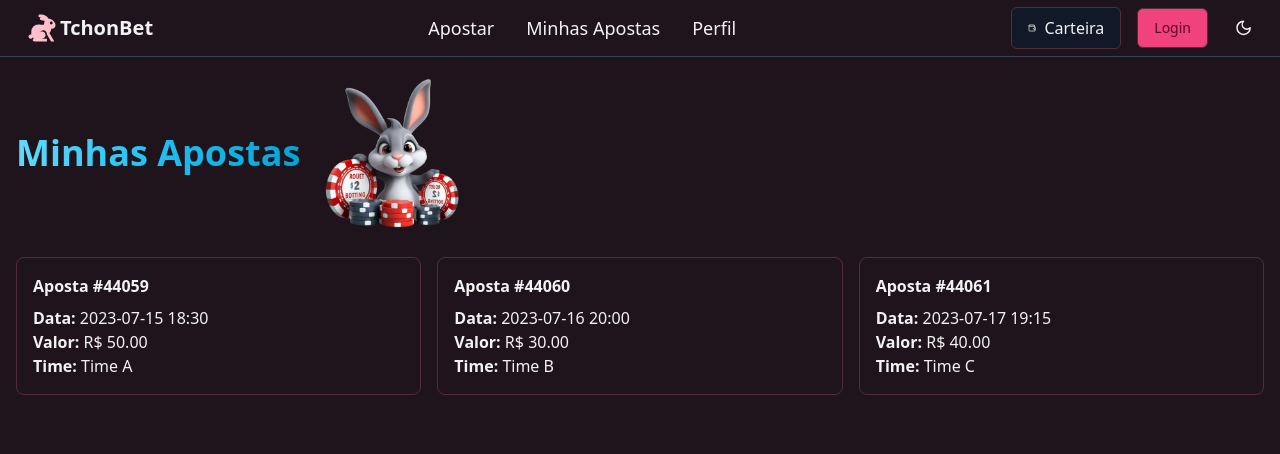
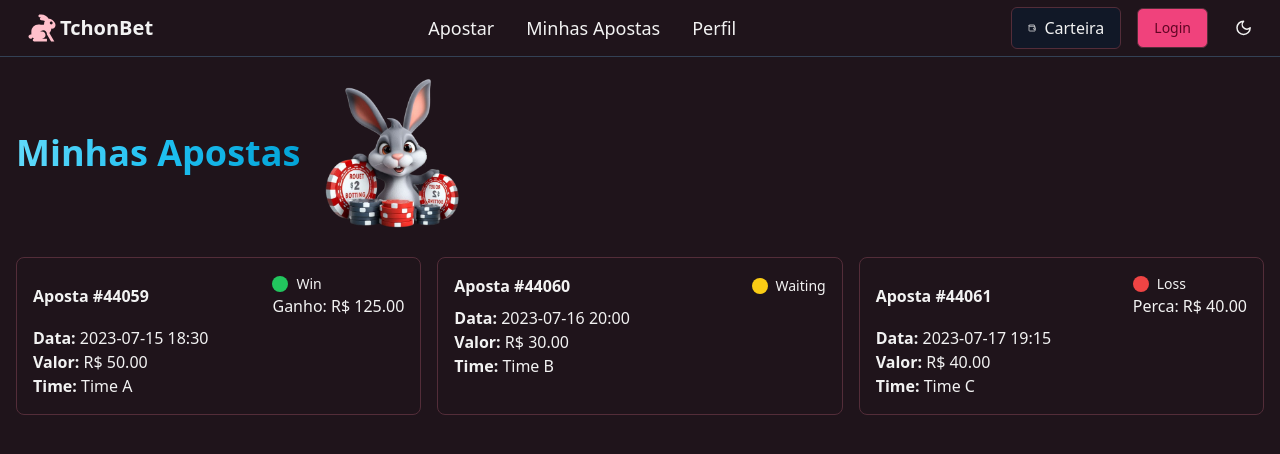
Before and after one commit to joaoPAndrade/TchonBet-Front, a React (Vite) app: page /minhas-apostas in a window 1280 px wide. Shown: the top 454 px of the page. Built offline with nearby package versions, Linux system fonts and the light colour scheme.

Commit message:
feat: add Bet model and BetService for managing bets; update UserBets page with bet status and results

```diff
--- /dev/null
+++ b/src/models/BetModel.tsx
@@ -0,0 +1,12 @@
+// models/Bet.ts
+export interface Bet {
+    id: number;
+    idUser: number;
+    idGame: number;
+    amount: number;
+    date: string; // YYYY-MM-DD
+    time: string; // HH:MM
+    status: string; // win, loss, waiting
+    team: string; // Nome do time apostado
+    betOdd: number; // Odd no momento da aposta
+}
--- a/src/pages/games/UserBets.tsx
+++ b/src/pages/games/UserBets.tsx
@@ -1,10 +1,10 @@
-// pages/UserBets.tsx
 import React from "react";
 import { AuthDrawer } from "../auth/AuthDrawer";
 import { PaymentDrawer } from "../payment/Payment";
 import { Navbar } from "@/components/Navbar";
 import tchonBet from "@/components/images/tchonBet.png";
 
+// Mock de apostas com status
 const mockBets = [
   {
     id: 44059,
@@ -12,6 +12,8 @@ const mockBets = [
     time: "18:30",
     amount: 50,
     team: "Time A",
+    betOdd: 2.5,
+    status: "win",
   },
   {
     id: 44060,
@@ -19,6 +21,8 @@ const mockBets = [
     time: "20:00",
     amount: 30,
     team: "Time B",
+    betOdd: 1.5,
+    status: "waiting",
   },
   {
     id: 44061,
@@ -26,9 +30,34 @@ const mockBets = [
     time: "19:15",
     amount: 40,
     team: "Time C",
+    betOdd: 3.5,
+    status: "loss",
   },
-  // Adicione mais apostas se necessário
 ];
+
+// Função para obter a cor do status
+const getStatusColor = (status: string) => {
+  switch (status) {
+    case "waiting":
+      return "bg-yellow-400";
+    case "loss":
+      return "bg-red-500";
+    case "win":
+      return "bg-green-500";
+    default:
+      return "bg-gray-400";
+  }
+};
+
+// Função para calcular o valor ganho ou perdido
+const getResultText = (status: string, amount: number, betOdd: number) => {
+  if (status === "win") {
+    return `Ganho: R$ ${(amount * betOdd).toFixed(2)}`;
+  } else if (status === "loss") {
+    return `Perca: R$ ${amount.toFixed(2)}`;
+  }
+  return null;
+};
 
 export const UserBets = () => {
   const [isLoginOpen, setIsLoginOpen] = React.useState(false);
@@ -38,29 +67,33 @@ export const UserBets = () => {
     <>
       <Navbar onOpenLogin={() => setIsLoginOpen(true)} onOpenPayment={() => setPaymentOpen(true)} />
       <div className="p-4">
-
         <main className="flex items-center gap-4">
-          {/* Texto */}
           <h1 className="text-5xl md:text-4xl font-bold inline">
             <span className="bg-gradient-to-r from-[#61DAFB] via-[#1fc0f1] to-[#03a3d7] text-transparent bg-clip-text">
               Minhas Apostas
             </span>
           </h1>
 
-          {/* Imagem ao lado */}
           <div className="w-1/4">
-            <img
-              src={tchonBet}
-              alt="Tchon Bet"
-              className="w-40 h-40 object-cover rounded-lg"
-            />
+            <img src={tchonBet} alt="Tchon Bet" className="w-40 h-40 object-cover rounded-lg" />
           </div>
         </main>
-        <br></br>
-        <div className="grid grid-cols-1 md:grid-cols-3 gap-4">
+
+        <div className="grid grid-cols-1 md:grid-cols-3 gap-4 mt-6">
           {mockBets.map((bet) => (
-            <div key={bet.id} className="border rounded-lg p-4">
-              <h2 className="font-bold mb-2">Aposta #{bet.id}</h2>
+            <div key={bet.id} className="border rounded-lg p-4 flex flex-col">
+              <div className="flex items-center justify-between mb-2">
+                <h2 className="font-bold">Aposta #{bet.id}</h2>
+                <div className="flex flex-col items-start">
+                  <div className="flex items-center gap-2">
+                    <span className={`w-4 h-4 rounded-full ${getStatusColor(bet.status)}`} />
+                    <span className="text-sm font-medium capitalize">{bet.status}</span>
+                  </div>
+                  {getResultText(bet.status, bet.amount, bet.betOdd) && (
+                    <p>{getResultText(bet.status, bet.amount, bet.betOdd)}</p>
+                  )}
+                </div>
+              </div>
               <p>
                 <strong>Data:</strong> {bet.date} {bet.time}
               </p>
@@ -74,6 +107,7 @@ export const UserBets = () => {
           ))}
         </div>
       </div>
+
       <AuthDrawer isOpen={isLoginOpen} onClose={() => setIsLoginOpen(false)} />
       <PaymentDrawer isOpen={isPaymentOpen} onClose={() => setPaymentOpen(false)} />
     </>
--- /dev/null
+++ b/src/services/BetService.tsx
@@ -0,0 +1,35 @@
+import axios from "axios";
+import { Bet } from "src/models/BetModel";
+
+const API_URL = "http://localhost:3000/api/bet";
+
+class GameService {
+    async createBet(bet: Bet) {
+        try {
+            const response = await axios.post(`${API_URL}/create`, bet);
+            return response.data;
+        } catch (error: any) {
+            throw new Error(error.response?.data?.message || "Erro ao criar uma aposta");
+        }
+    }
+
+    async getBetsByIdGame(gameId: number) {
+        try {
+            const response = await axios.get(`${API_URL}/gameId/${gameId}`);
+            return response.data;
+        } catch (error: any) {
+            throw new Error(error.response?.data?.message || "Erro ao buscar as bets do jogo");
+        }
+    }
+
+    async getBetsByIdUser(userId: number) {
+        try {
+            const response = await axios.get(`${API_URL}/userId/${userId}`);
+            return response.data;
+        } catch (error: any) {
+            throw new Error(error.response?.data?.message || "Erro ao buscar as bets do usuário");
+        }
+    }
+}
+
+export default new GameService();
```
